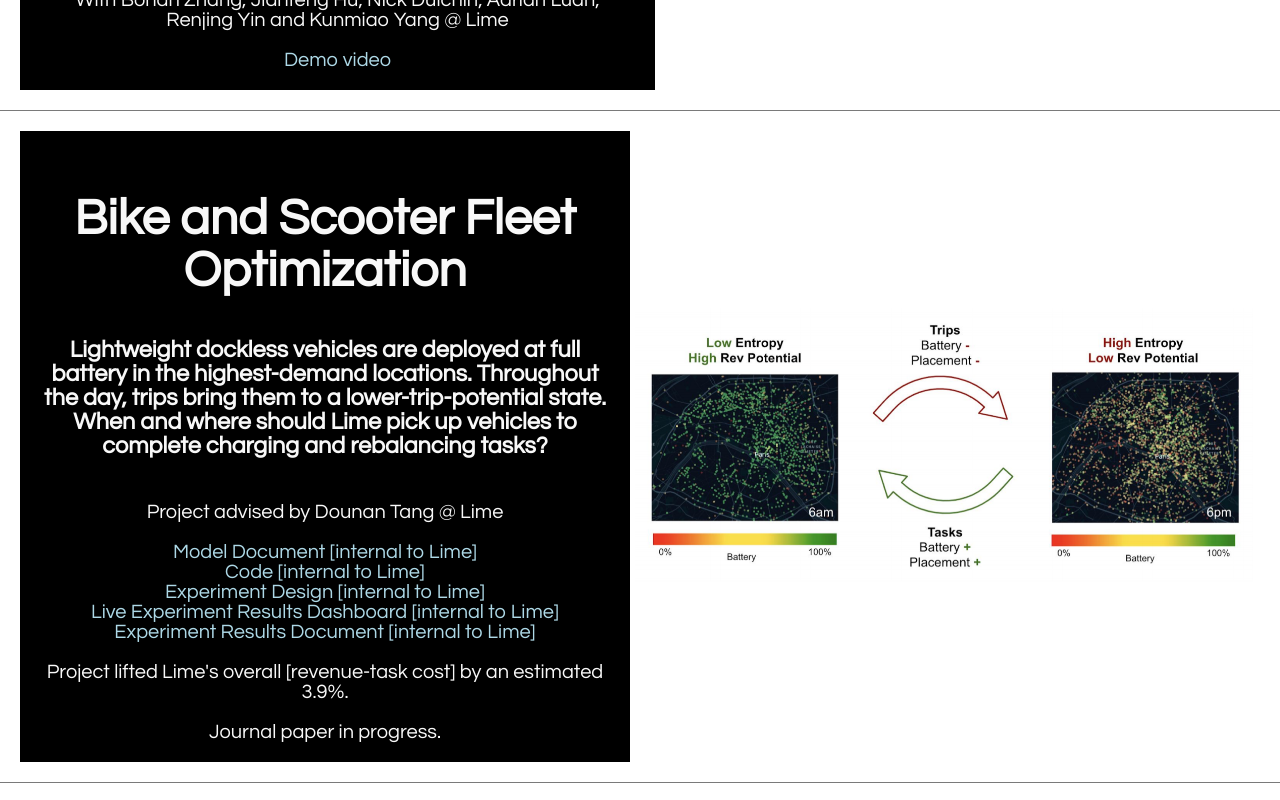
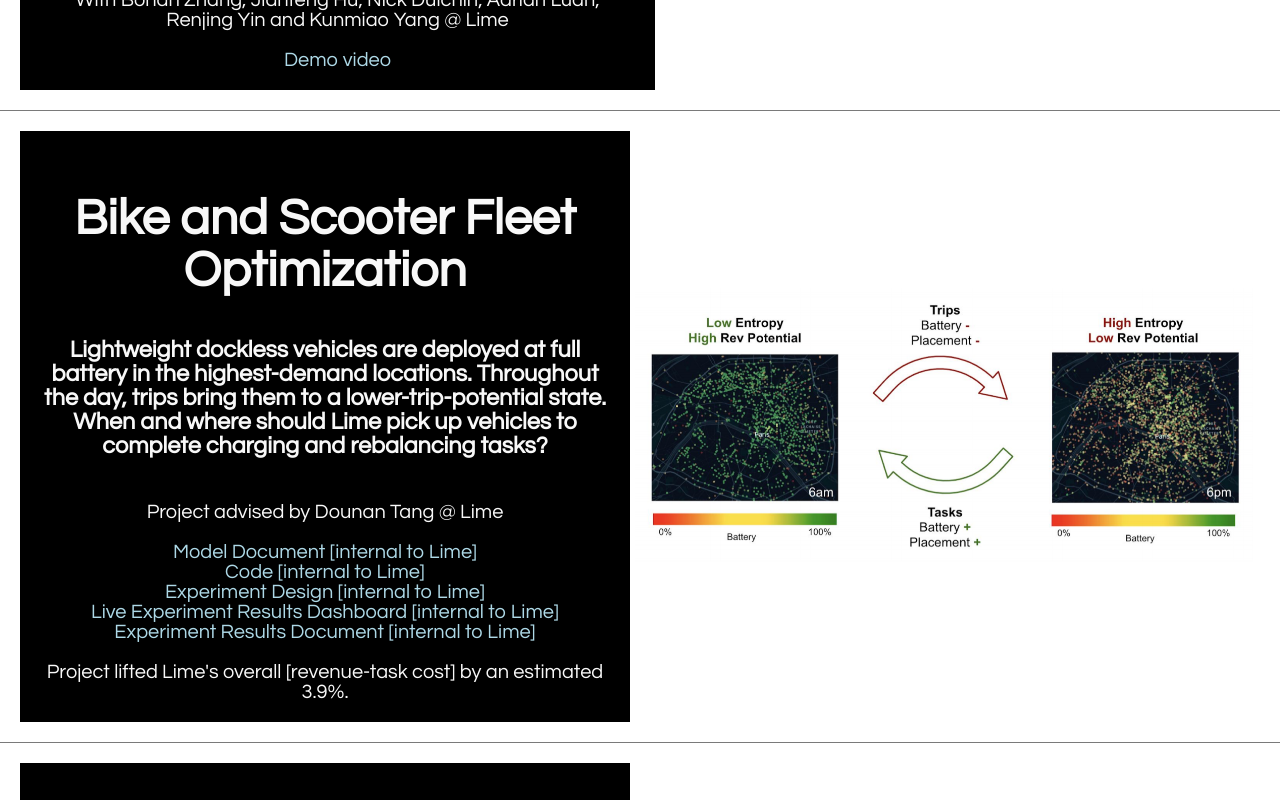
Before and after one commit to bendlaufer/website-copy, a plain HTML site: page projects.html in a window 1280 px wide. Shown: the part 2560-3360 px from the top of the page. Drawn offline with Linux system fonts and the light colour scheme.

Commit message:
Update projects.html

```diff
--- a/projects.html
+++ b/projects.html
@@ -395,9 +395,6 @@
 				<br>
 				<br>
 				<body>Project lifted Lime's overall [revenue-task cost] by an estimated 3.9%.</body>
-				<br>
-				<br>
-				<body>Journal paper in progress.</body>
 				<!--<a href="ROI_Modelling_Doc.pdf">Modelling Document</a>-->
 			</project>
 			<img src="autocreation_image1.jpg">
```
